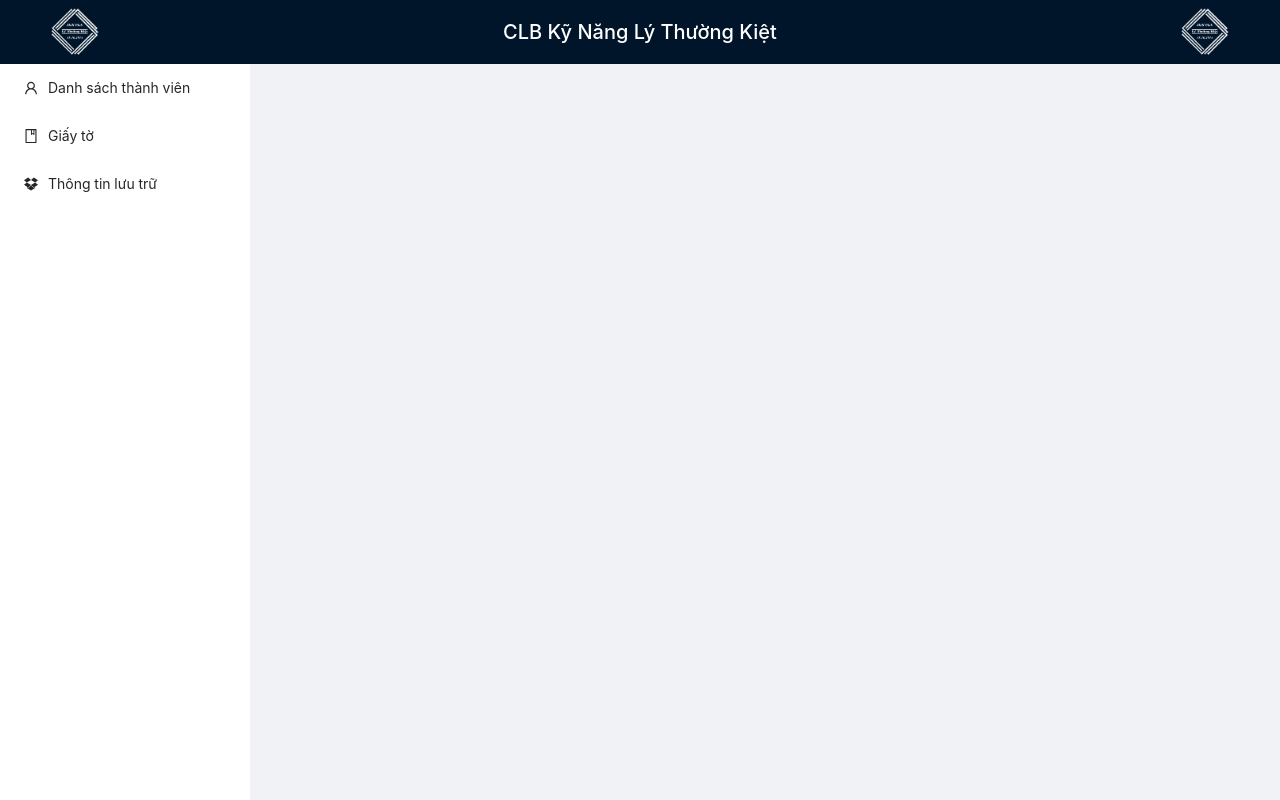
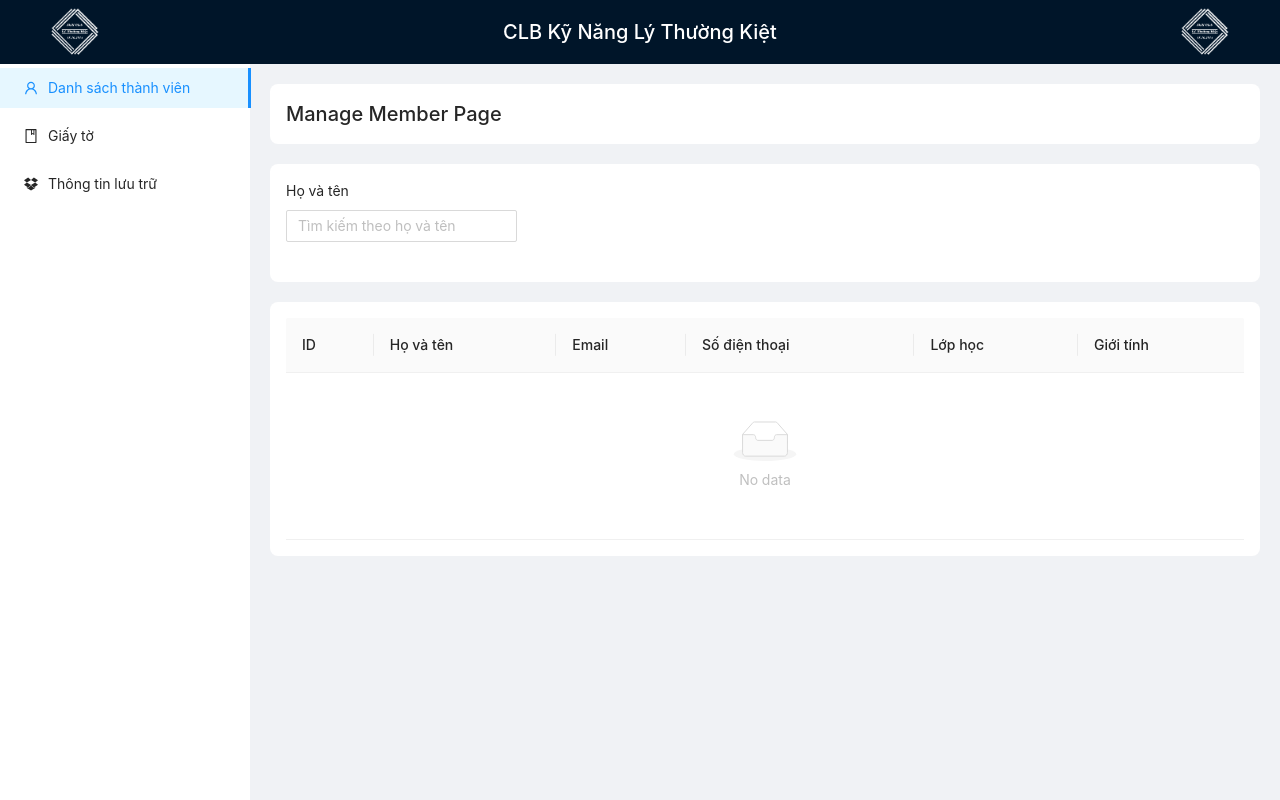
Before and after one commit to thanhhaii/ltk-club, a Next.js app: page /manage/members in a window 1280 px wide. Before the commit this address had no page. Built offline with nearby package versions, Linux system fonts and the light colour scheme.

Commit message:
develop static layout manage member

```diff
--- /dev/null
+++ b/pages/manage/members.tsx
@@ -0,0 +1,9 @@
+import MemberContainer from "@containers/manage/members/MemberContainer"
+
+const ManageMemberPage = () => {
+	return (
+		<MemberContainer />
+	)
+}
+
+export default ManageMemberPage
--- a/src/components/layout/dashboard/DashboardLayout.tsx
+++ b/src/components/layout/dashboard/DashboardLayout.tsx
@@ -1,19 +1,25 @@
-import React from 'react';
+import React, { PropsWithChildren, ReactNode } from "react"
 import { Layout } from "antd"
 import HeaderLayout from "@components/layout/header/Header"
-import SideBarLayout from '../sidebar/SideBarLayout';
+import SideBarLayout from "../sidebar/SideBarLayout"
+import { useRouter } from "next/router"
 
-export type Props = {
+export type Props = PropsWithChildren<ReactNode> & {}
 
-}
+const DashboardLayout: React.FC<Props> = ({ children }) => {
+	const router = useRouter();
 
-const DashboardLayout: React.FC<Props> = () => {
 	return (
 		<Layout className="h-screen">
 			<HeaderLayout />
-      <SideBarLayout />
+			<Layout>
+				<SideBarLayout pathname={router.pathname} />
+				<Layout className="px-5 py-5">
+					{children}
+				</Layout>
+			</Layout>
 		</Layout>
 	)
 }
 
-export default DashboardLayout;
+export default DashboardLayout
--- a/src/components/layout/sidebar/SideBarLayout.tsx
+++ b/src/components/layout/sidebar/SideBarLayout.tsx
@@ -1,38 +1,53 @@
 import React from "react"
 import { BookOutlined, DropboxOutlined, UserOutlined } from "@ant-design/icons"
 import { Layout, Menu, MenuProps } from "antd"
+import pathNameHelper from "../../../helpers/pageHelpers/pathNameHelper"
+import CustomLink from "@components/link/Link"
 
 const menuProps: MenuProps["items"] = [
 	{
-		key: "ListMember",
-		label: "Danh sách thành viên",
+		key: pathNameHelper.manage.members,
+		label: (
+			<CustomLink href={pathNameHelper.manage.members}>
+				Danh sách thành viên
+			</CustomLink>
+		),
 		icon: <UserOutlined />,
 	},
 	{
-		key: "kindOfPapers",
-		label: "Giấy tờ",
+		key: pathNameHelper.manage.papers,
+		label: (
+			<CustomLink href={pathNameHelper.manage.papers}>
+				Giấy tờ
+			</CustomLink>
+		),
 		icon: <BookOutlined />,
 	},
 	{
-		key: "storage",
-		label: "Thông tin lưu trữ",
-		icon: <DropboxOutlined />
+		key: pathNameHelper.manage.storage,
+		label: (
+			<CustomLink href={pathNameHelper.manage.storage}>
+				Thông tin lưu trữ
+			</CustomLink>
+		),
+		icon: <DropboxOutlined />,
 	},
 ]
 
-const SideBarLayout: React.FunctionComponent = () => {
+export type SideBarLayoutProps = {
+	pathname: string
+}
+
+const SideBarLayout: React.FC<SideBarLayoutProps> = ({ pathname }) => {
 	return (
-		<Layout>
 		<Layout.Sider width={250} className="site-layout-background">
 			<Menu
 				mode="inline"
-					defaultSelectedKeys={["1"]}
-					defaultOpenKeys={["sub1"]}
+				defaultSelectedKeys={[pathname]}
 				style={{ height: "100%", borderRight: 0 }}
 				items={menuProps}
 			/>
 		</Layout.Sider>
-		</Layout>
 	)
 }
 
--- /dev/null
+++ b/src/components/link/Link.tsx
@@ -0,0 +1,16 @@
+import React, { ReactNode } from "react"
+import Link, {LinkProps} from 'next/link';
+
+export type CustomLinkProps = LinkProps & {
+	children: ReactNode
+}
+
+const CustomLink: React.FC<CustomLinkProps> = ({ children, ...props }) => {
+	return (
+		<Link {...props}>
+			<a>{children}</a>
+		</Link>
+	)
+}
+
+export default CustomLink;
--- /dev/null
+++ b/src/components/paper/Paper.tsx
@@ -0,0 +1,16 @@
+import React, { PropsWithChildren, ReactNode } from "react"
+import classnames from "classnames"
+
+export type Paper = PropsWithChildren<ReactNode> & {
+	className?: string
+}
+
+const Paper: React.FC<Paper> = ({ children, className }) => {
+	return (
+		<div className={classnames("bg-white rounded-lg p-4", className)}>
+			{children}
+		</div>
+	)
+}
+
+export default Paper
--- /dev/null
+++ b/src/containers/manage/members/MemberContainer.tsx
@@ -0,0 +1,25 @@
+import React from "react"
+import { Layout, Table } from "antd"
+import Paper from "@components/paper/Paper"
+import { columnsName } from "../../../helpers/tables/memberPageHelper"
+import SearchMember from "@containers/manage/members/SearchMember"
+
+export type MemberContainerProps = {}
+
+const MemberContainer: React.FC<MemberContainerProps> = () => {
+	return (
+		<>
+			<Paper className="mb-5">
+				<h1 className="mb-0 text-xl">Manage Member Page</h1>
+			</Paper>
+			<SearchMember />
+			<Paper className="mb-5">
+				<Table
+					columns={columnsName}
+				/>
+			</Paper>
+		</>
+	)
+}
+
+export default MemberContainer
--- /dev/null
+++ b/src/containers/manage/members/SearchMember.tsx
@@ -0,0 +1,27 @@
+import React from "react"
+import { Col, Form, Input, Row } from "antd"
+import Paper from "@components/paper/Paper"
+
+export type SearchMemberProps = {
+	onSearchMember?: () => void
+}
+
+const SearchMember: React.FC<SearchMemberProps> = () => {
+	return (
+		<Paper className="mb-5">
+			<Form layout="vertical">
+				<Row gutter={12}>
+					<Col span={6}>
+						<Form.Item
+							label="Họ và tên"
+						>
+							<Input placeholder="Tìm kiếm theo họ và tên" />
+						</Form.Item>
+					</Col>
+				</Row>
+			</Form>
+		</Paper>
+	)
+}
+
+export default SearchMember
--- /dev/null
+++ b/src/helpers/pageHelpers/pathNameHelper.ts
@@ -0,0 +1,9 @@
+const pathNameHelper = {
+	manage: {
+		members: '/manage/members',
+		papers: '/manage/papers',
+		storage: '/manage/storage'
+	}
+}
+
+export default pathNameHelper;
--- /dev/null
+++ b/src/helpers/tables/memberPageHelper.ts
@@ -0,0 +1,35 @@
+import { Member } from "@models/entities/Member"
+import { ColumnsType } from "antd/es/table"
+
+export const columnsName: ColumnsType<Member> = [
+	{
+		key: "id",
+		dataIndex: "id",
+		title: "ID",
+	},
+	{
+		key: "fullName",
+		dataIndex: "fullName",
+		title: "Họ và tên",
+	},
+	{
+		key: "email",
+		dataIndex: "email",
+		title: "Email",
+	},
+	{
+		key: "phoneNumber",
+		dataIndex: "phoneNumber",
+		title: "Số điện thoại",
+	},
+	{
+		key: "class",
+		dataIndex: ["profile", "class"],
+		title: "Lớp học",
+	},
+	{
+		key: "sex",
+		dataIndex: ["profile", "sex"],
+		title: "Giới tính",
+	},
+]
--- /dev/null
+++ b/src/models/customType/MenuType.ts
@@ -0,0 +1,5 @@
+import { MenuProps } from "antd"
+
+export type AntdMenuPropsType = MenuProps['items'] & {
+	pathName: string
+}
--- /dev/null
+++ b/src/models/entities/Member.ts
@@ -0,0 +1,18 @@
+export type Profile = {
+	picture: string
+	class: string
+	schoolYear: string
+	birthday: number
+	sex: number
+	relationshipStatus: string
+}
+
+export type Member = {
+	id: string
+	fullName: string
+	email: string
+	phoneNumber: number
+	profile: Profile
+	createdAt: number
+	updatedAt: number
+}
```
Lines whose indentation alone changed are shown as unchanged.
